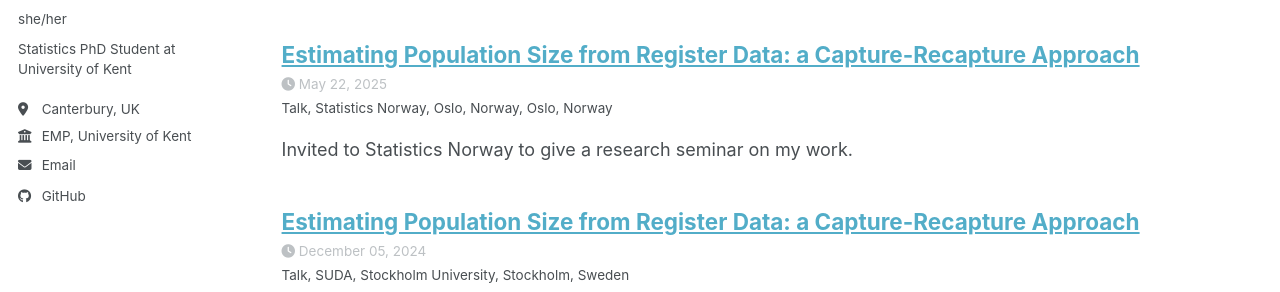
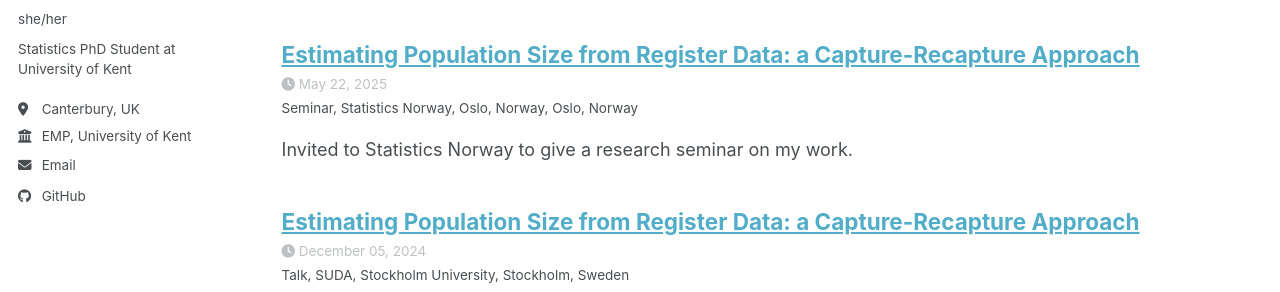
Before and after one commit to lucyybrown/lucyybrown.github.io, a Jekyll site: the page built from _pages/talks.html, in a window 1280 px wide and 1297 px high. Shown: the part 327-619 px from the top of the window. Built offline with Jekyll 4.4.1, drawn with Linux system fonts in a browser that asks for light colours; a script bundle is joined from its source files by our own code; library files that are not in the unit come from our copies.

Commit message:
Update SSB2025.md

```diff
--- a/_talks/SSB2025.md
+++ b/_talks/SSB2025.md
@@ -1,7 +1,7 @@
 ---
 title: "Estimating Population Size from Register Data: a Capture-Recapture Approach"
-collection: talks
-type: "Talk"
+collection: seminars
+type: "Seminar"
 permalink: /talks/SSB2025
 venue: "Statistics Norway, Oslo, Norway"
 date: 2025-05-22
```
